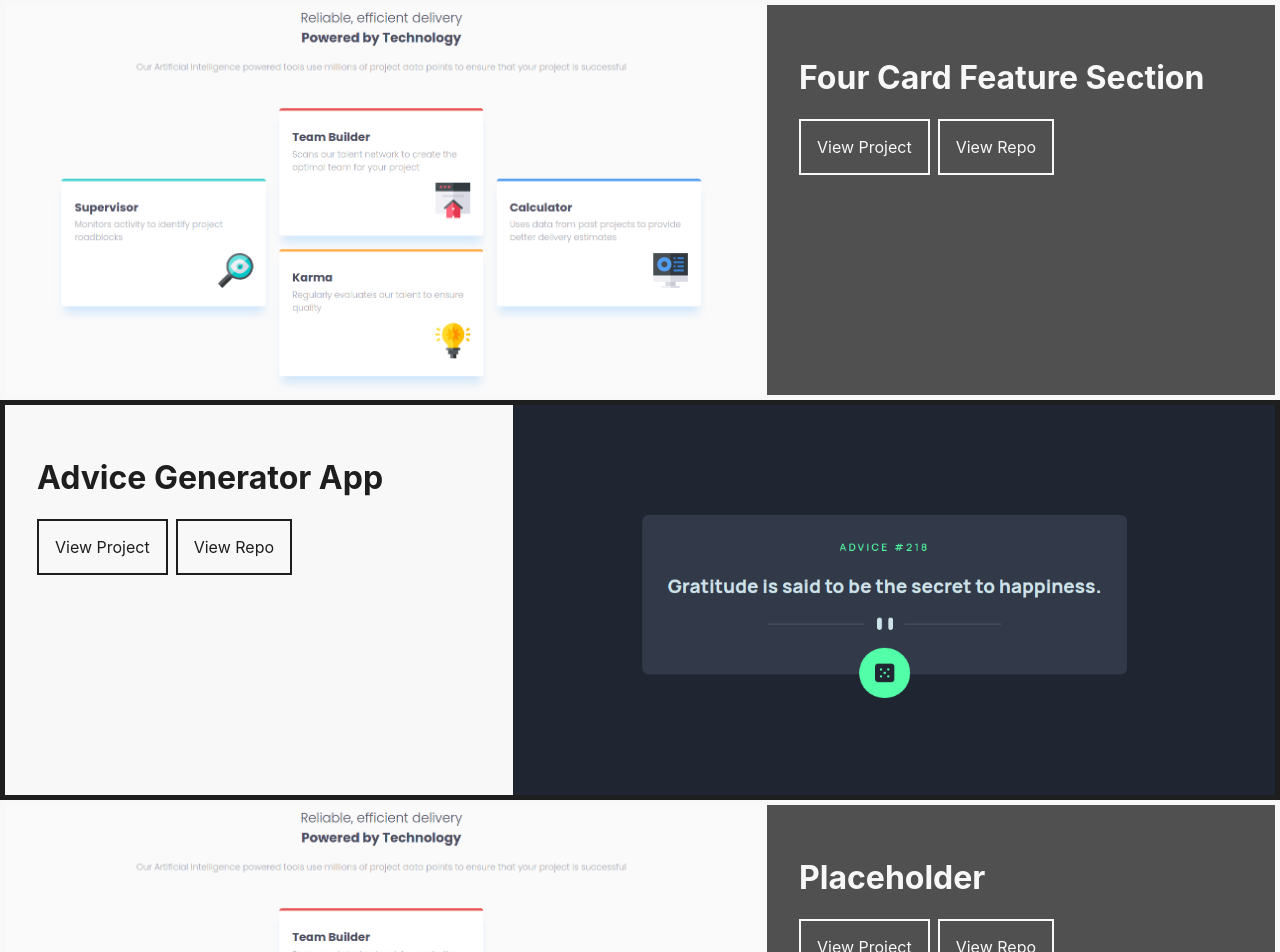
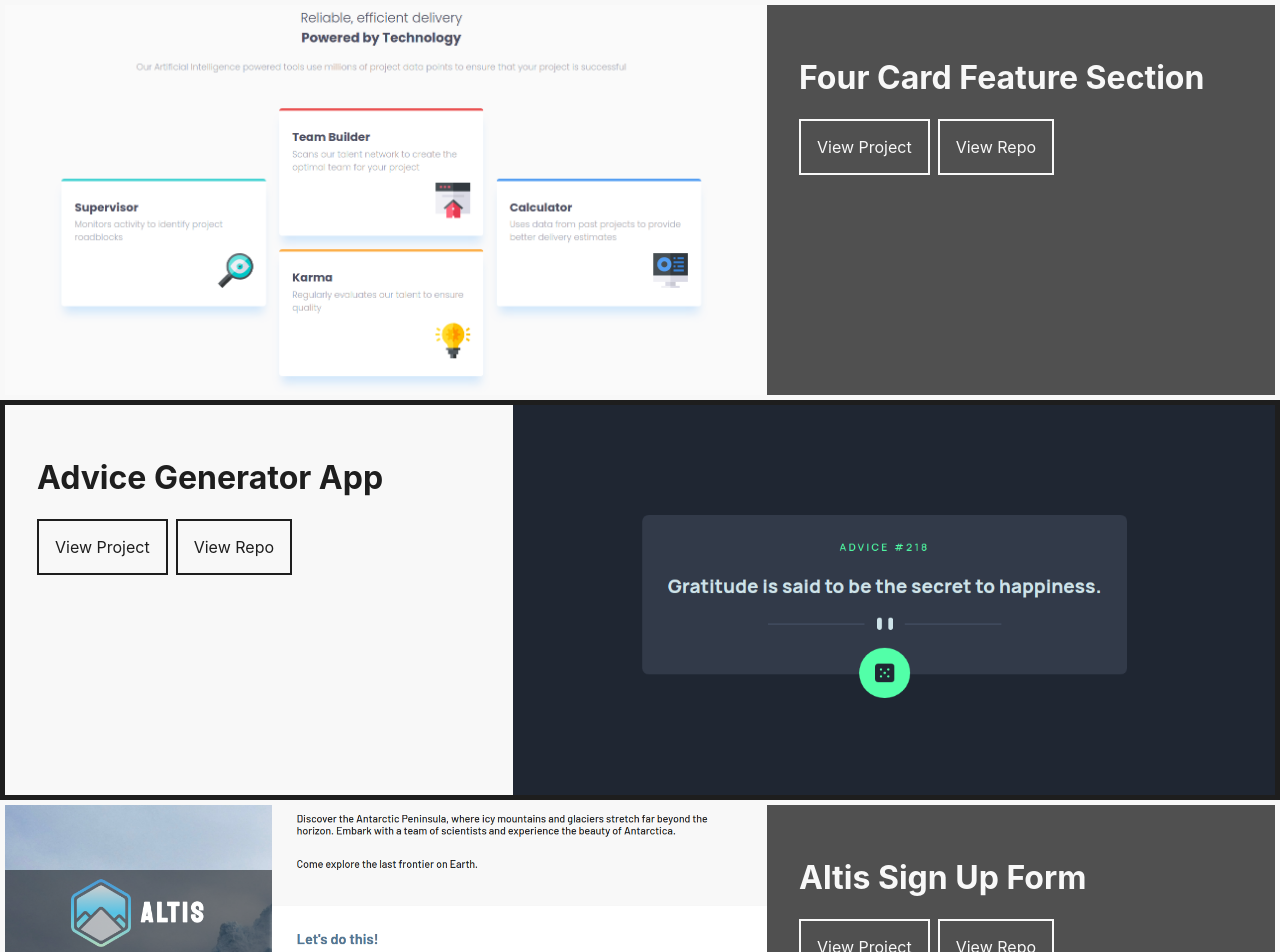
Before and after one commit to alabador/frontend-showcase, a React (Create React App) app: page / in a window 1280 px wide. Shown: the top 952 px of the page. Built offline with nearby package versions, Linux system fonts and the light colour scheme.

Commit message:
Add new project

```diff
--- a/src/components/Hero.js
+++ b/src/components/Hero.js
@@ -2,7 +2,7 @@ import './Hero.scss'
 
 const Hero = () => {
     return (
-        <div>
+        <div className='Hero'>
 
         </div>
     )
--- a/src/components/Projects.js
+++ b/src/components/Projects.js
@@ -19,11 +19,11 @@ const Projects = () => {
                 repo = {'https://github.com/alabador/frontend-ui/tree/main/advice-generator-app'}
             />
             <Card
-                name = {'Placeholder'}
-                source={'./images/four-card-feature.png'}
+                name = {'Altis Sign Up Form'}
+                source={'./images/signup-form.jpg'}
                 flip={'Card'}
-                project = {'https://alabador.github.io/frontend-ui/four-card-feature-section/'}
-                repo = {'https://github.com/alabador/frontend-ui/tree/main/four-card-feature-section'}
+                project = {'https://alabador.github.io/sign-up-form/'}
+                repo = {'https://github.com/alabador/sign-up-form'}
             />
         </div>
     )
```
Also changed, not shown: public/images/signup-form.jpg (added).
